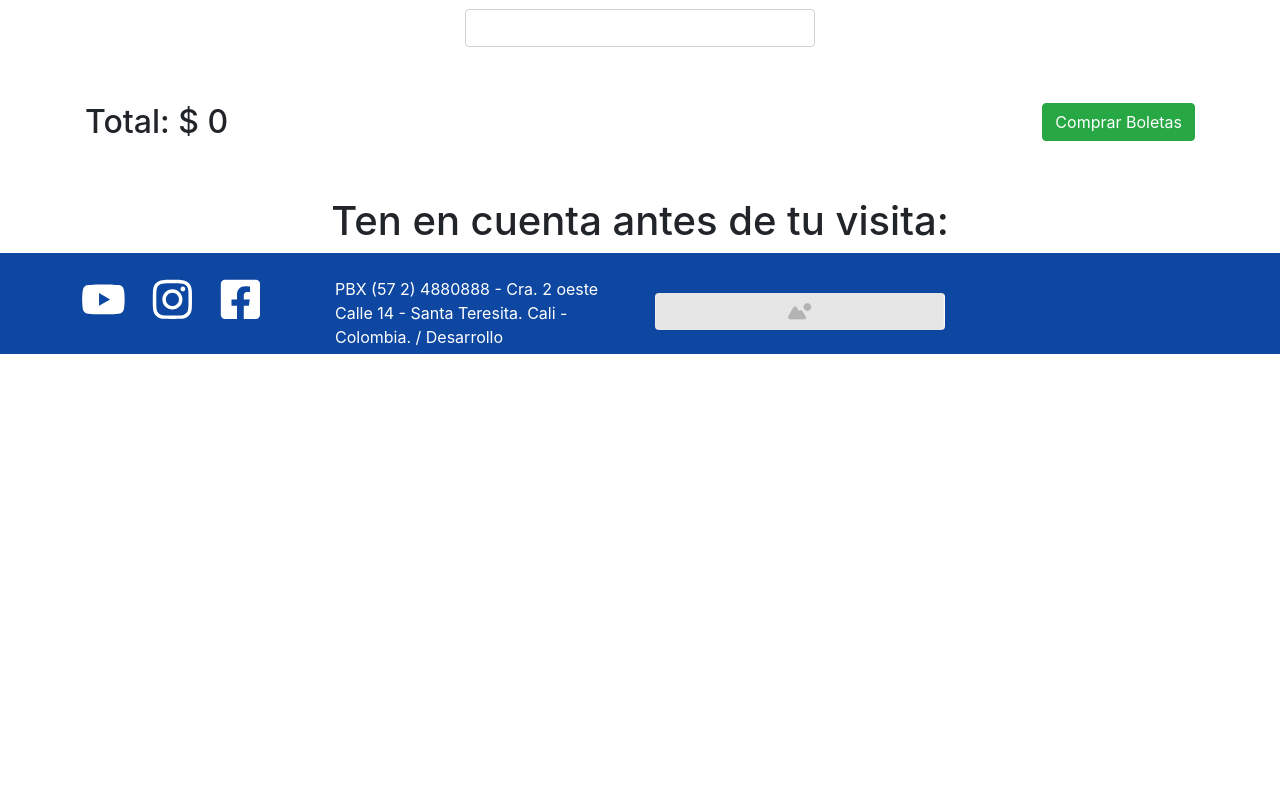
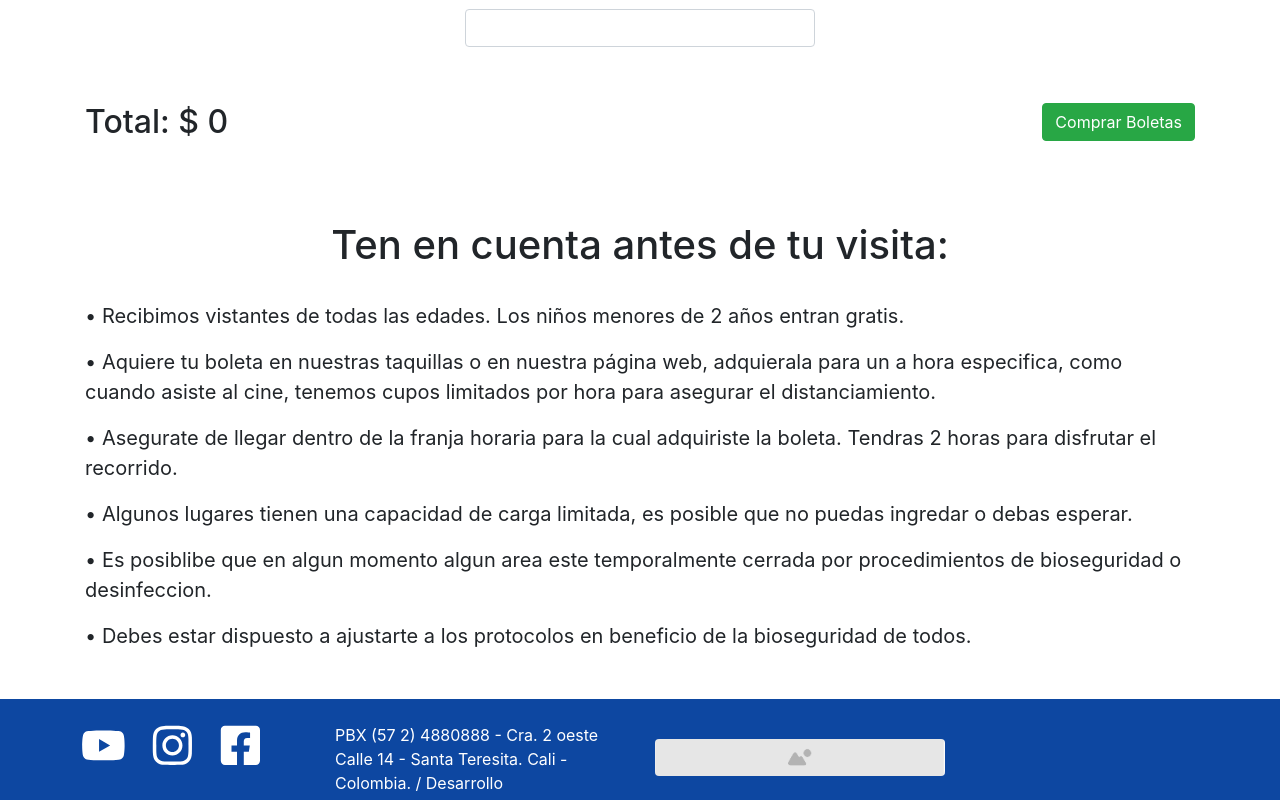
Before and after one commit to fredo0522/zoo_web, a React (Create React App) app: page /boletas in a window 1280 px wide. Shown: the part 561-1361 px from the top of the page. Before the commit the page ends 915 px from the top, so only its background shows below. Built offline with nearby package versions, Linux system fonts and the light colour scheme.

Commit message:
Finalizando pagina de boletas, cambiando constantes de Maps y arreglando Home text

```diff
--- a/src/components/Map.jsx
+++ b/src/components/Map.jsx
@@ -1,21 +1,26 @@
 import React, { Component } from "react";
 import { GoogleMap, LoadScript, Marker } from "@react-google-maps/api";
 
-const location = {
+class Map extends Component {
+  constructor(props) {
+    super(props);
+
+    this.state = {
+      mapStyles: {
+        height: "55vh",
+        width: "100%",
+      },
+      location: {
         address: "Cra. 2a Oe., Cali, Valle del Cauca",
         center: {
           lat: 3.4481076,
           lng: -76.5590259,
         },
         zoom: 16,
+      },
     };
+  }
 
-const mapStyles = {
-  height: "55vh",
-  width: "100%",
-};
-
-class Map extends Component {
   render() {
     return (
       <div>
@@ -24,11 +29,14 @@ class Map extends Component {
         <div className="mb-4">
           <LoadScript googleMapsApiKey="AIzaSyCdkeideVwU7U5YIqysEwwMrIL_eB-T-n4">
             <GoogleMap
-              mapContainerStyle={mapStyles}
-              zoom={location.zoom}
-              center={location.center}
+              mapContainerStyle={this.state.mapStyles}
+              zoom={this.state.location.zoom}
+              center={this.state.location.center}
             >
-              <Marker key={location.address} position={location.center} />
+              <Marker
+                key={this.state.location.address}
+                position={this.state.location.center}
+              />
             </GoogleMap>
           </LoadScript>
         </div>
--- a/src/pages/Boletas.jsx
+++ b/src/pages/Boletas.jsx
@@ -186,7 +186,41 @@ class Boletas extends Component {
             </div>
           </div>
         </form>
-        <h1 className="text-center">Ten en cuenta antes de tu visita:</h1>
+
+        <div className="mt-4 mb-5">
+          <h1 className="text-center pb-4">
+            Ten en cuenta antes de tu visita:
+          </h1>
+
+          <p className="blockquote">
+            &#x2022; Recibimos vistantes de todas las edades. Los niños menores
+            de 2 años entran gratis.
+          </p>
+          <p className="blockquote">
+            &#x2022; Aquiere tu boleta en nuestras taquillas o en nuestra página
+            web, adquierala para un a hora especifica, como cuando asiste al
+            cine, tenemos cupos limitados por hora para asegurar el
+            distanciamiento.
+          </p>
+          <p className="blockquote">
+            &#x2022; Asegurate de llegar dentro de la franja horaria para la
+            cual adquiriste la boleta. Tendras 2 horas para disfrutar el
+            recorrido.
+          </p>
+          <p className="blockquote">
+            &#x2022; Algunos lugares tienen una capacidad de carga limitada, es
+            posible que no puedas ingredar o debas esperar.
+          </p>
+          <p className="blockquote">
+            &#x2022; Es posiblibe que en algun momento algun area este
+            temporalmente cerrada por procedimientos de bioseguridad o
+            desinfeccion.
+          </p>
+          <p className="blockquote">
+            &#x2022; Debes estar dispuesto a ajustarte a los protocolos en
+            beneficio de la bioseguridad de todos.
+          </p>
+        </div>
       </div>
     );
   }
--- a/src/pages/Home.jsx
+++ b/src/pages/Home.jsx
@@ -21,19 +21,19 @@ class Home extends Component {
             <div className="col-sm mb-5">
               <h1>Más que una Jaula</h1>
               <ul className="list-unstyled text-left">
-                <li>
+                <li className="blockquote">
                   &#x2022; Muchos de los animales que viven en los zoológicos
                   han sido rescatados de los circos en los que los maltrataban o
                   han sido rescatados por las consecuencias del cambio climático
                   en su hábitat.
                 </li>
-                <li>
+                <li className="blockquote">
                   &#x2022; Gracias al cuidado del personal experto en dichas
                   especies, los animales pueden reproducirse en cautiverio,
                   garantizando el desarrollo pleno del animal, cosa que no
                   podría garantizarse en un entorno natural.
                 </li>
-                <li>
+                <li className="blockquote">
                   &#x2022; La calidad de muchas de las instalaciones de los
                   zoológicos hacen que los animales puedan tener mayor garantía
                   de vida, realizando ejercicios rutinarios y comiendo las veces
```
Lines whose indentation alone changed are shown as unchanged.
